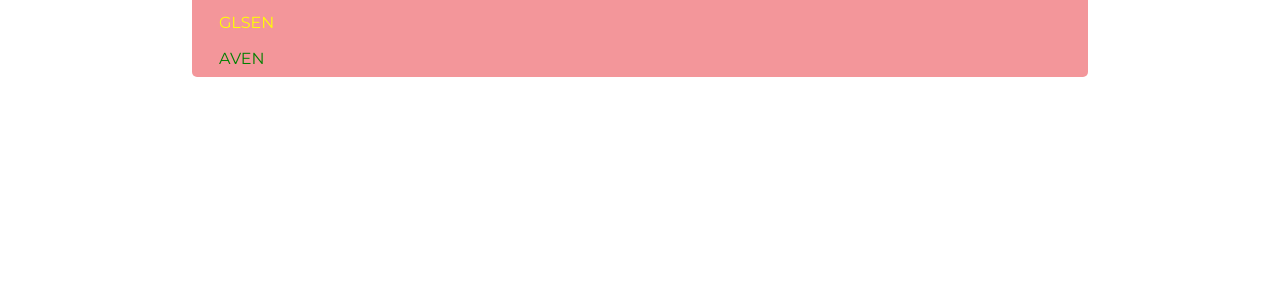
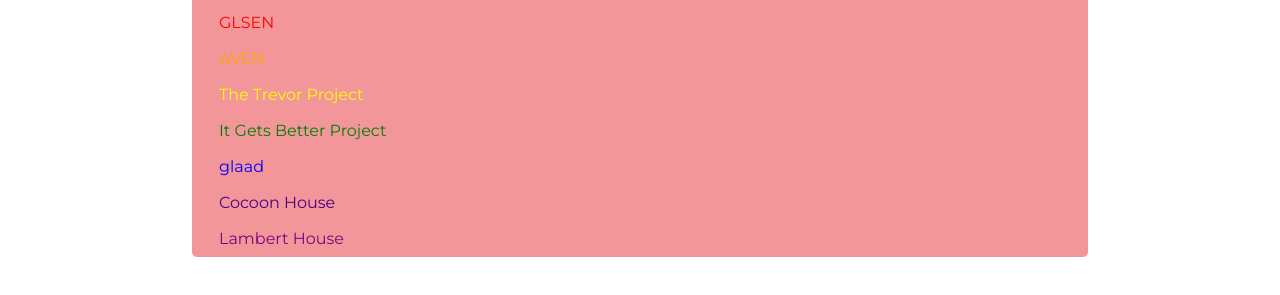
Before and after one commit to holozene/MTHSGSA, a plain HTML site: page resources.html in a window 1280 px wide. Shown: the part 123-418 px from the top of the page. Drawn offline with nearby package versions, Linux system fonts and the light colour scheme.

Commit message:
Update resources.html

```diff
--- a/resources.html
+++ b/resources.html
@@ -43,10 +43,13 @@
 display: inline-block;
 border: none;
 }
-.lgbtq {color: red;}
-.history {color: orange;}
-.glsen {color: yellow;}
-.aven {color: green;}
+.glsen {color: red;}
+.aven {color: orange;}
+.trevor {color: yellow;}
+.better {color: green;}
+.glaad {color:blue;}
+.cocoon {color: indigo;}
+.lambert {color: purple;}
 </style>
 
 
@@ -59,6 +62,26 @@
 <button type = "submit"
 class = "btn aven"> AVEN </button> </form>
 
+<form action = "https://www.thetrevorproject.org">
+<button type = "submit"
+class = "btn trevor"> The Trevor Project </button> </form>
+
+<form action = "https://itgetsbetter.org">
+<button type = "submit"
+class = "btn better"> It Gets Better Project </button> </form>
+
+<form action = "https://www.glaad.org">
+<button type = "submit"
+class = "btn glaad"> glaad </button> </form>
+
+<form action = "http://www.cocoonhouse.org">
+<button type = "submit"
+class = "btn cocoon"> Cocoon House </button> </form>
+
+<form action = "http://www.lamberthouse.org">
+<button type = "submit"
+class = "btn lambert"> Lambert House </button> </form>
+
     </div>
 
     <script src="https://code.jquery.com/jquery-3.3.1.slim.min.js"
```
